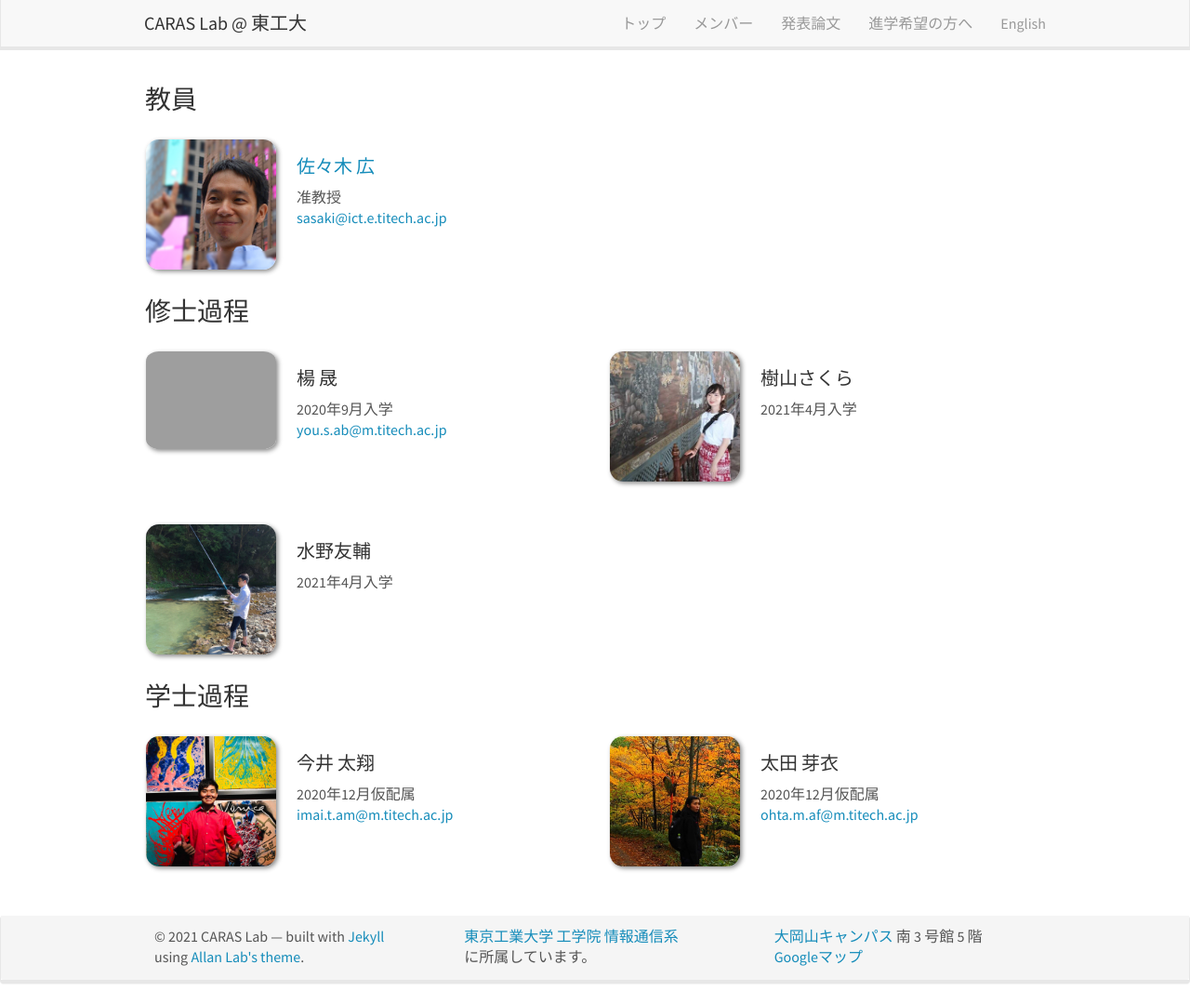
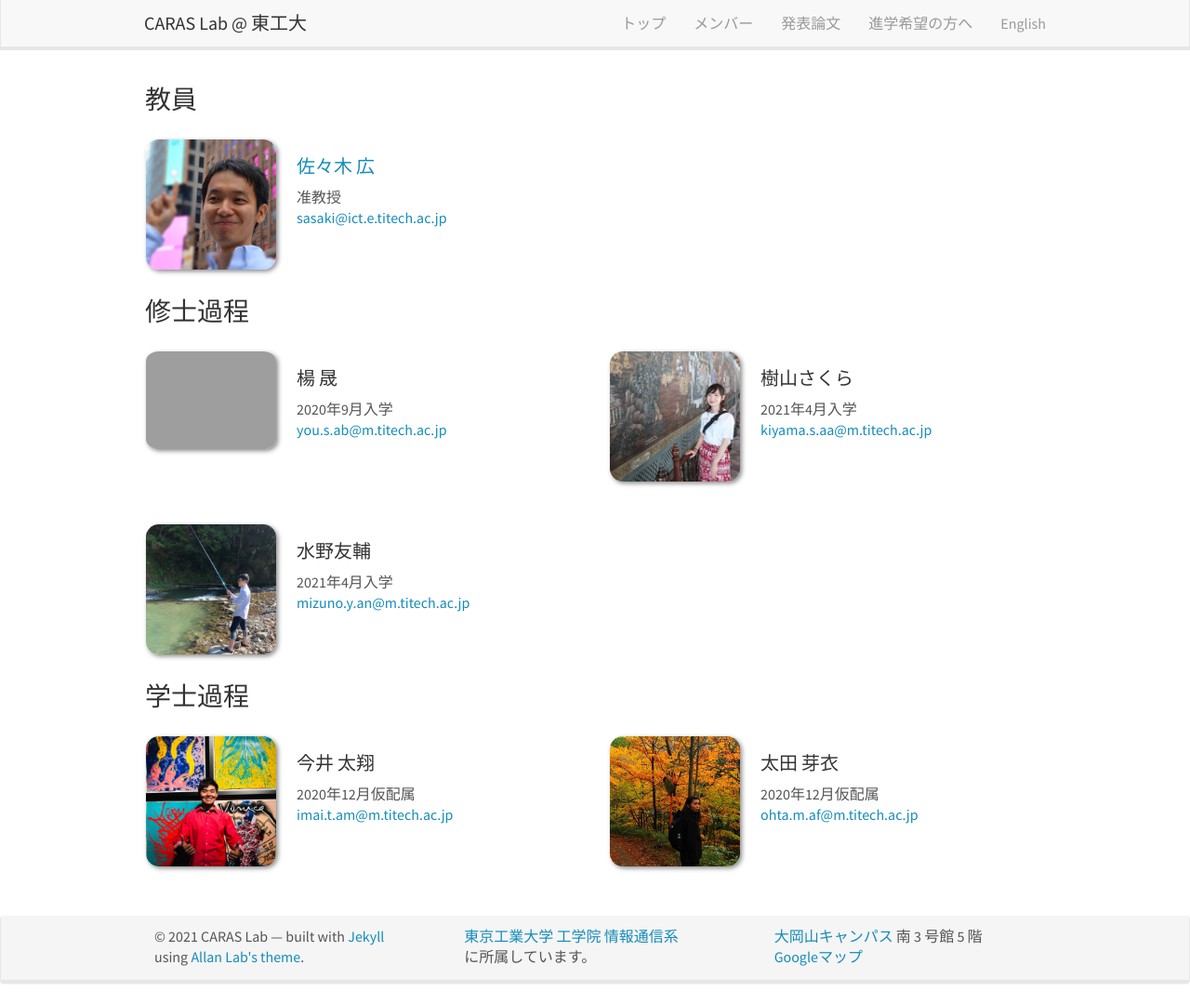
Before and after one commit to titech-caras/titech-caras.github.io, a Jekyll site: the page built from _pages/people.md, in a window 1280 px wide and 1080 px high. Shown: the whole window at 93% size. Built offline with Jekyll 4.4.1, drawn with Linux system fonts in a browser that asks for light colours; nearby versions of some CDN libraries.

Commit message:
Add Sakura's and Yusuke's email address

```diff
--- a/_data/students-grad-en.yml
+++ b/_data/students-grad-en.yml
@@ -7,11 +7,11 @@
 - name: Sakura Kiyama
   photo: sakura-kiyama.jpg
   info: Master's student (joined Apr 2021)
-  email:
+  email: kiyama.s.aa@m.titech.ac.jp
   website:
 
 - name: Yusuke Mizuno
   photo: yusuke-mizuno.jpg
   info: Master's student (joined Apr 2021)
-  email:
+  email: mizuno.y.an@m.titech.ac.jp
   website:
--- a/_data/students-master.yml
+++ b/_data/students-master.yml
@@ -7,11 +7,11 @@
 - name: 樹山さくら
   photo: sakura-kiyama.jpg
   info: 2021年4月入学
-  email:
+  email: kiyama.s.aa@m.titech.ac.jp
   website:
 
 - name: 水野友輔
   photo: yusuke-mizuno.jpg
   info: 2021年4月入学
-  email:
+  email: mizuno.y.an@m.titech.ac.jp
   website:
```
